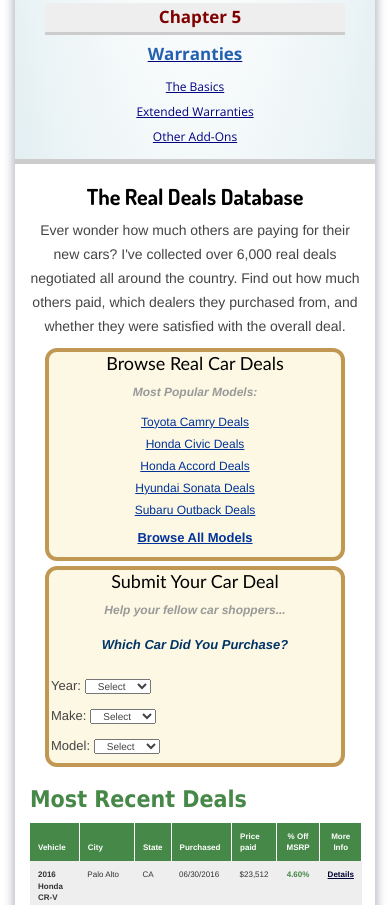
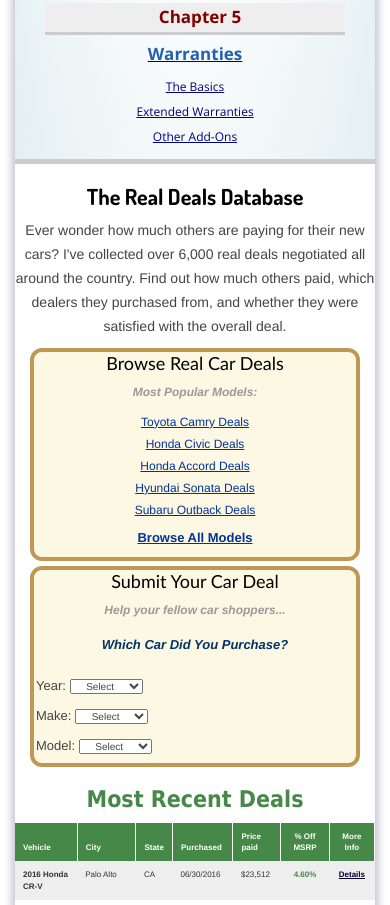
Before and after one commit to rray524/cartips, a plain HTML site: page index.html in a window 390 px wide. Shown: the part 3339-4244 px from the top of the page. Drawn offline with nearby package versions, Linux system fonts and the light colour scheme; a script that the page names is missing.

Commit message:
cartips
it's a demo

```diff
--- a/css/media.css
+++ b/css/media.css
@@ -450,6 +450,7 @@ select {
 .deals-table > h1 {
   font-size: 23px;
   padding-top: 0;
+  text-align: center;
 }
 .car {
   font-size: 12px;
@@ -572,7 +573,9 @@ select {
 .tab-body {
   padding-left: 0;
 }
-
+.col-sm-12.brd-btm:last-child {
+  padding: 0;
+}
 }
 /*extra media quaries*/
 @media (min-width:400px) and (max-width: 767px) {
```
